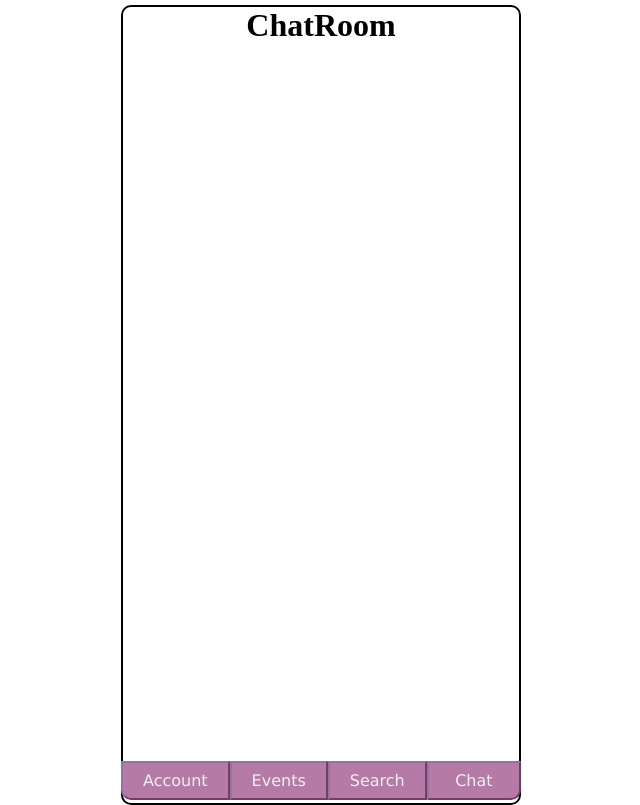
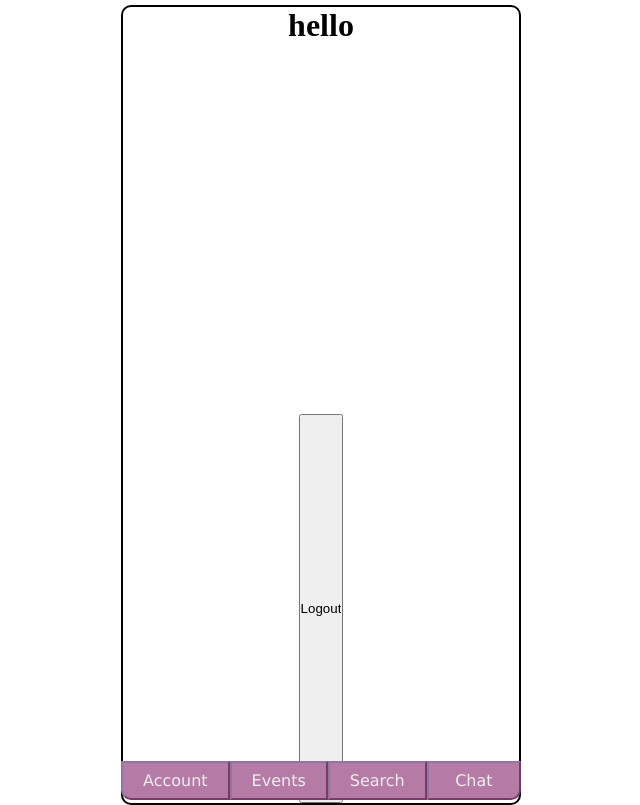
Before and after one commit to SamHardiment/budFit----Client, a React app: page /Chat in a window 1280 px wide. Shown: the whole page, without its empty margins (319-959 px from the left). Built offline with nearby package versions, Linux system fonts and the light colour scheme.

Commit message:
adding logout button to discard of token during session

```diff
--- a/src/pages/ChatRoom/index.js
+++ b/src/pages/ChatRoom/index.js
@@ -1,9 +1,21 @@
+
 import React from "react";
+import { useAuthContext } from "../../auth/index";
+
 
 export const ChatRoom = () => {
+  const { logout } = useAuthContext();
+  // const navigate = useNavigate();
+
+  const handleLogout = async () => {
+    await logout();
+    // navigate("/");
+  };
+
   return (
     <>
-      <h1>ChatRoom</h1>
+    <h1>hello </h1>
+      <input className="logout-btn" type="submit" onClick={handleLogout} value="Logout" />
     </>
   );
 };
```
